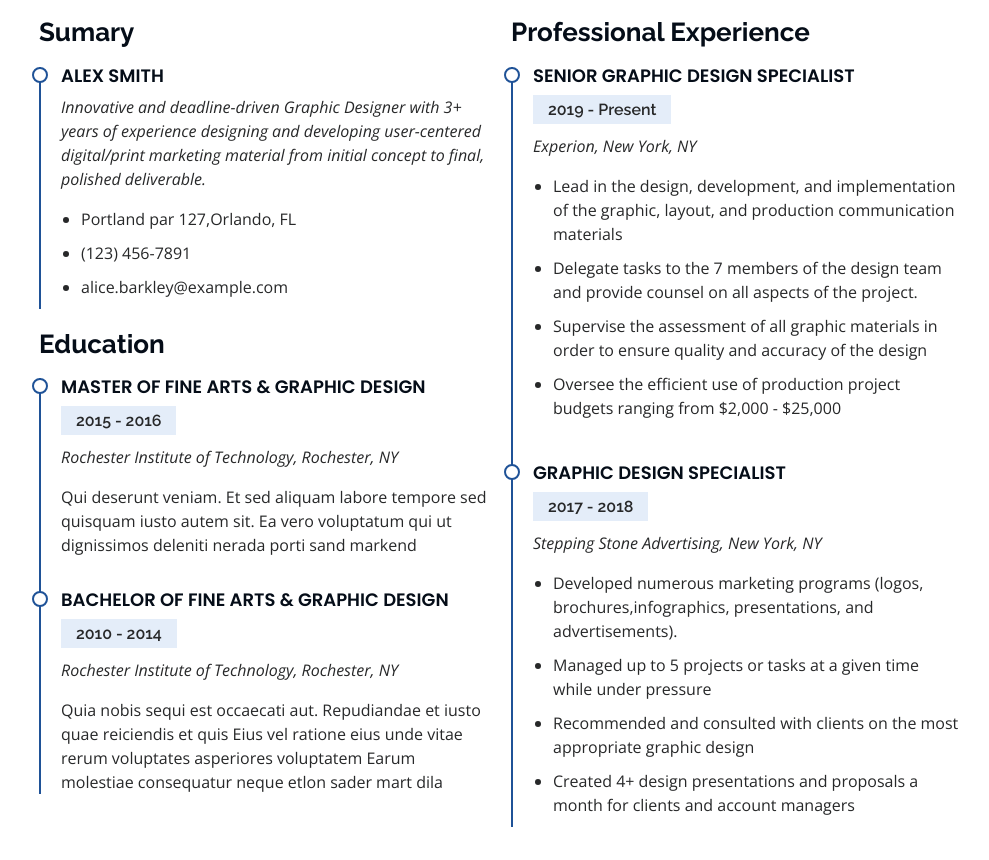
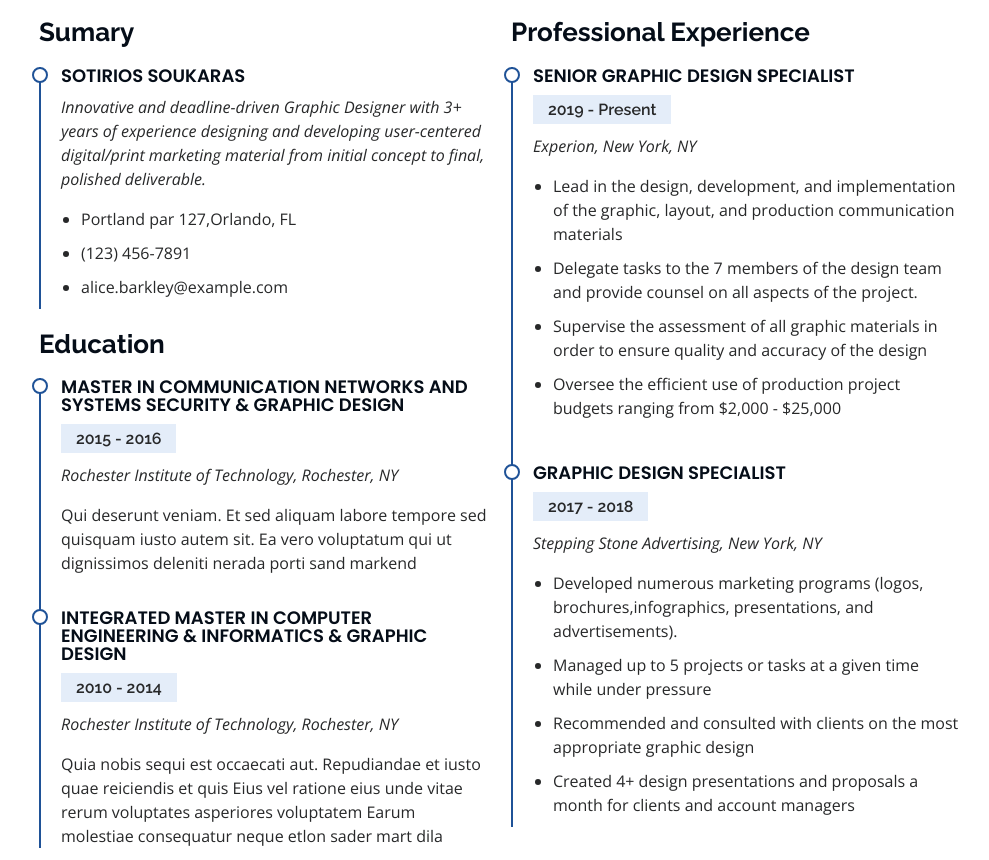
Before and after one commit to sskrs/sskrs.github.io, a plain HTML site: page index.html in a window 1280 px wide. Shown: the part 2223-3083 px from the top of the page, without its empty margins (291-1280 px from the left). Drawn offline with nearby package versions, Linux system fonts and the light colour scheme.

Commit message:
more changes

```diff
--- a/index.html
+++ b/index.html
@@ -103,7 +103,7 @@
             <div class="row">
               <div class="col-lg-6">
                 <ul>
-                  <li><i class="bi bi-chevron-right"></i> <strong>Birthday:</strong> <span>1 May 1995</span></li>
+                  <li><i class="bi bi-chevron-right"></i> <strong>Birthday:</strong> <span>4 June 1996</span></li>
                   <li><i class="bi bi-chevron-right"></i> <strong>Website:</strong> <span>www.example.com</span></li>
                   <li><i class="bi bi-chevron-right"></i> <strong>Phone:</strong> <span>+123 456 7890</span></li>
                   <li><i class="bi bi-chevron-right"></i> <strong>City:</strong> <span>New York, USA</span></li>
@@ -127,54 +127,6 @@
 
       </div>
     </section><!-- End About Section -->
-
-    <!-- ======= Facts Section ======= -->
-    <!-- <section id="facts" class="facts">
-      <div class="container">
-
-        <div class="section-title">
-          <h2>Facts</h2>
-          <p>Magnam dolores commodi suscipit. Necessitatibus eius consequatur ex aliquid fuga eum quidem. Sit sint consectetur velit. Quisquam quos quisquam cupiditate. Et nemo qui impedit suscipit alias ea. Quia fugiat sit in iste officiis commodi quidem hic quas.</p>
-        </div>
-
-        <div class="row no-gutters">
-
-          <div class="col-lg-3 col-md-6 d-md-flex align-items-md-stretch" data-aos="fade-up">
-            <div class="count-box">
-              <i class="bi bi-emoji-smile"></i>
-              <span data-purecounter-start="0" data-purecounter-end="232" data-purecounter-duration="1" class="purecounter"></span>
-              <p><strong>Happy Clients</strong> consequuntur quae</p>
-            </div>
-          </div>
-
-          <div class="col-lg-3 col-md-6 d-md-flex align-items-md-stretch" data-aos="fade-up" data-aos-delay="100">
-            <div class="count-box">
-              <i class="bi bi-journal-richtext"></i>
-              <span data-purecounter-start="0" data-purecounter-end="521" data-purecounter-duration="1" class="purecounter"></span>
-              <p><strong>Projects</strong> adipisci atque cum quia aut</p>
-            </div>
-          </div>
-
-          <div class="col-lg-3 col-md-6 d-md-flex align-items-md-stretch" data-aos="fade-up" data-aos-delay="200">
-            <div class="count-box">
-              <i class="bi bi-headset"></i>
-              <span data-purecounter-start="0" data-purecounter-end="1453" data-purecounter-duration="1" class="purecounter"></span>
-              <p><strong>Hours Of Support</strong> aut commodi quaerat</p>
-            </div>
-          </div>
-
-          <div class="col-lg-3 col-md-6 d-md-flex align-items-md-stretch" data-aos="fade-up" data-aos-delay="300">
-            <div class="count-box">
-              <i class="bi bi-people"></i>
-              <span data-purecounter-start="0" data-purecounter-end="32" data-purecounter-duration="1" class="purecounter"></span>
-              <p><strong>Hard Workers</strong> rerum asperiores dolor</p>
-            </div>
-          </div>
-
-        </div>
-
-      </div>
-    </section>End Facts Section -->
 
     <!-- ======= Skills Section ======= -->
     <section id="skills" class="skills section-bg">
@@ -255,7 +207,7 @@
           <div class="col-lg-6" data-aos="fade-up">
             <h3 class="resume-title">Sumary</h3>
             <div class="resume-item pb-0">
-              <h4>Alex Smith</h4>
+              <h4>Sotirios Soukaras</h4>
               <p><em>Innovative and deadline-driven Graphic Designer with 3+ years of experience designing and developing user-centered digital/print marketing material from initial concept to final, polished deliverable.</em></p>
               <ul>
                 <li>Portland par 127,Orlando, FL</li>
@@ -266,13 +218,13 @@
 
             <h3 class="resume-title">Education</h3>
             <div class="resume-item">
-              <h4>Master of Fine Arts &amp; Graphic Design</h4>
+              <h4>Master in Communication Networks and Systems Security &amp; Graphic Design</h4>
               <h5>2015 - 2016</h5>
               <p><em>Rochester Institute of Technology, Rochester, NY</em></p>
               <p>Qui deserunt veniam. Et sed aliquam labore tempore sed quisquam iusto autem sit. Ea vero voluptatum qui ut dignissimos deleniti nerada porti sand markend</p>
             </div>
             <div class="resume-item">
-              <h4>Bachelor of Fine Arts &amp; Graphic Design</h4>
+              <h4>Integrated Master in Computer Engineering & Informatics &amp; Graphic Design</h4>
               <h5>2010 - 2014</h5>
               <p><em>Rochester Institute of Technology, Rochester, NY</em></p>
               <p>Quia nobis sequi est occaecati aut. Repudiandae et iusto quae reiciendis et quis Eius vel ratione eius unde vitae rerum voluptates asperiores voluptatem Earum molestiae consequatur neque etlon sader mart dila</p>
```
